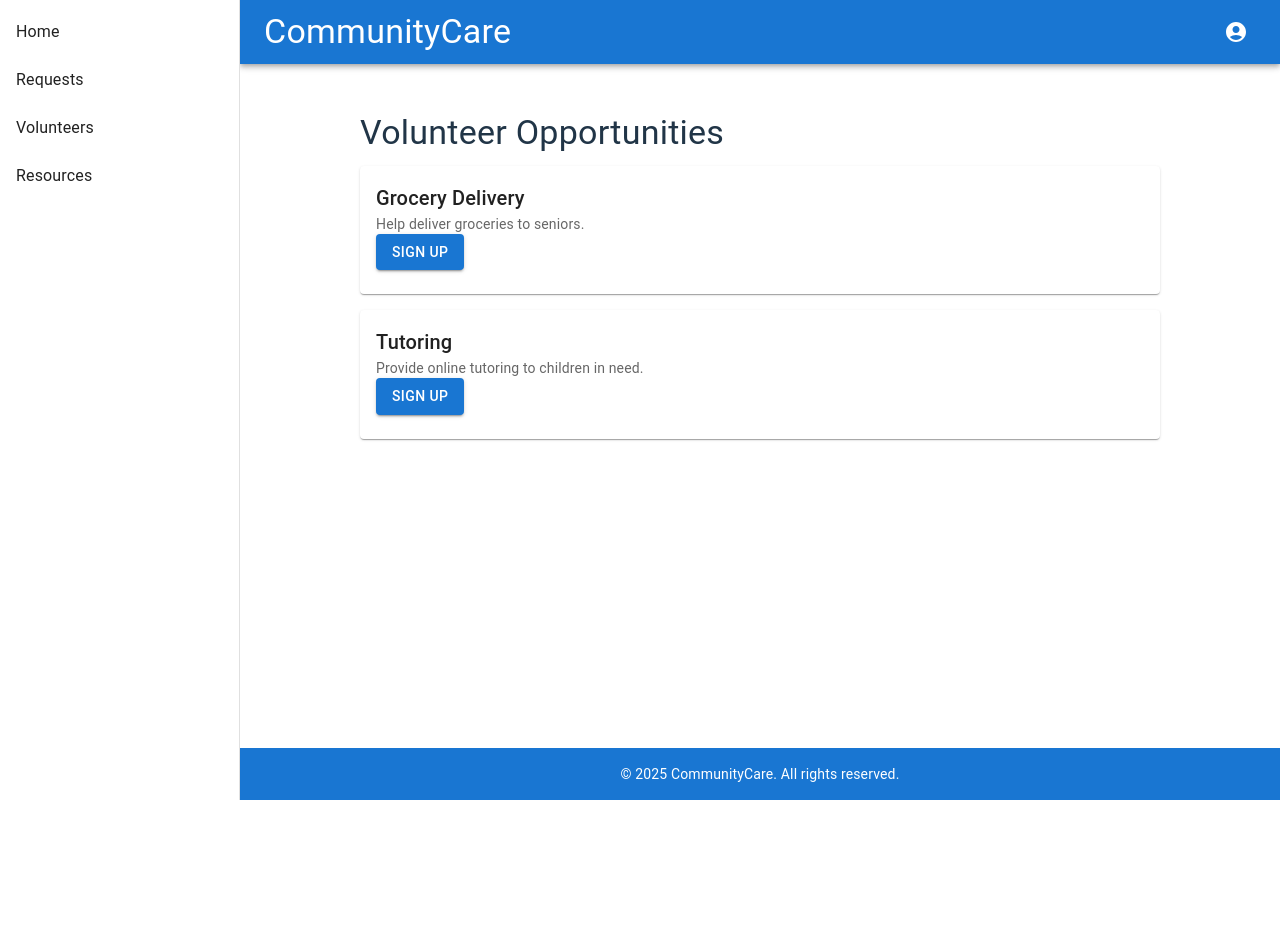
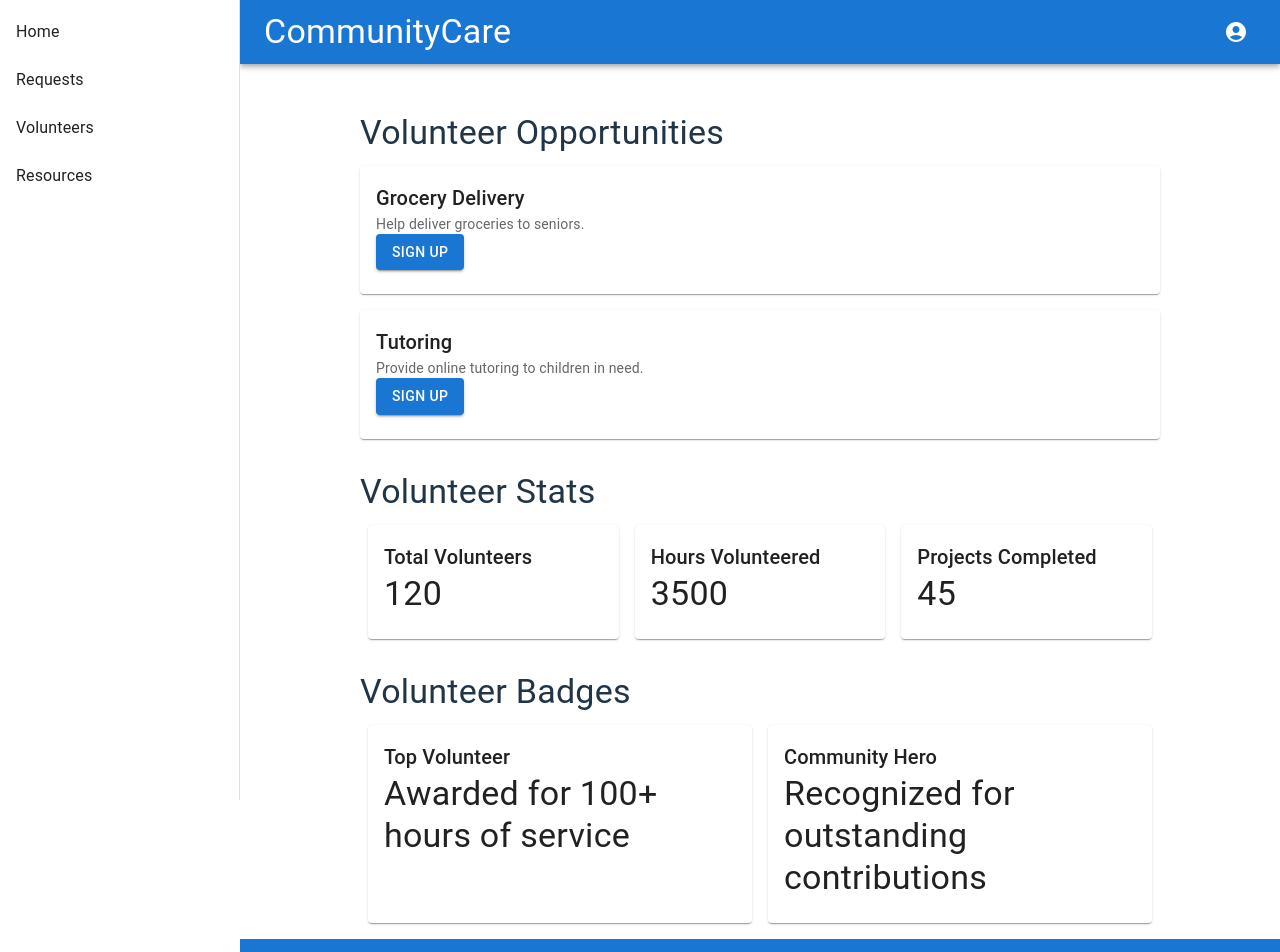
Before and after one commit to Beulah-Priscilla/Community-Care, a React (Vite) app: page /volunteers in a window 1280 px wide. Shown: the top 952 px of the page. Before the commit the page ends 800 px from the top, so only its background shows below. Built offline with nearby package versions, Linux system fonts and the light colour scheme.

Commit message:
Added stats, badges to Volunteer section

```diff
--- a/src/pages/Volunteers.tsx
+++ b/src/pages/Volunteers.tsx
@@ -10,6 +10,17 @@ const Volunteers: React.FC = () => {
       title: 'Tutoring', description: 'Provide online tutoring to children in need.'
     },
   ];
+  const stats = [
+    { title: 'Total Volunteers', value: 120 },
+    { title: 'Hours Volunteered', value: 3500 },
+    { title: 'Projects Completed', value: 45 },
+  ];
+
+  const badges = [
+    { title: 'Top Volunteer', description: 'Awarded for 100+ hours of service' },
+    { title: 'Community Hero', description: 'Recognized for outstanding contributions' },
+  ];
+
   return (
     <Box sx={{ maxWidth: 800, mx: 'auto', mt: 4 }}>
       <Typography variant="h4" gutterBottom>
@@ -26,6 +37,37 @@ const Volunteers: React.FC = () => {
         </CardContent>
       </Card>
       ))}
+      <Box sx={{ mt: 4 }}>
+        <Typography variant="h4" gutterBottom>
+          Volunteer Stats
+        </Typography>
+        <Box display="flex" justifyContent="space-between">
+          {stats.map((stat, index) => (
+            <Card key={index} sx={{ flex: 1, mx: 1 }}>
+              <CardContent>
+                <Typography variant="h6">{stat.title}</Typography>
+                <Typography variant="h4">{stat.value}</Typography>
+              </CardContent>
+            </Card>
+          ))}
+        </Box>
+      </Box>
+
+      <Box sx={{ mt: 4 }}>
+        <Typography variant="h4" gutterBottom>
+          Volunteer Badges
+        </Typography>
+        <Box display="flex" justifyContent="space-between">
+          {badges.map((badge, index) => (
+            <Card key={index} sx= {{ flex: 1, mx: 1 }}>
+              <CardContent>
+                <Typography variant="h6">{badge.title}</Typography>
+                <Typography variant="h4">{badge.description}</Typography>
+              </CardContent>
+            </Card>
+          ))}
+        </Box>
+      </Box>
     </Box>
   );
 };
```
